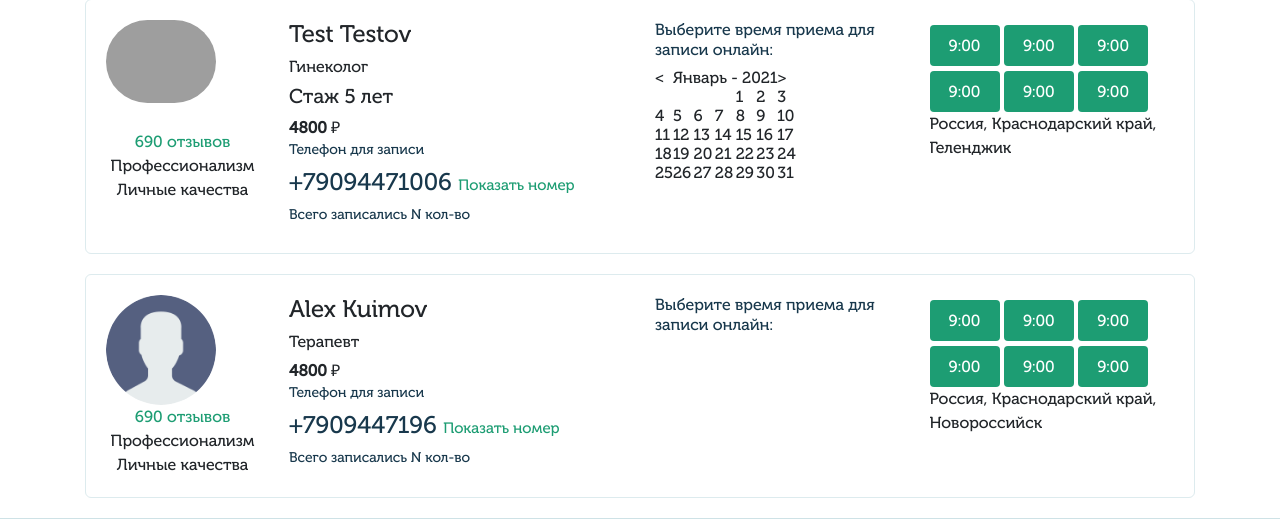
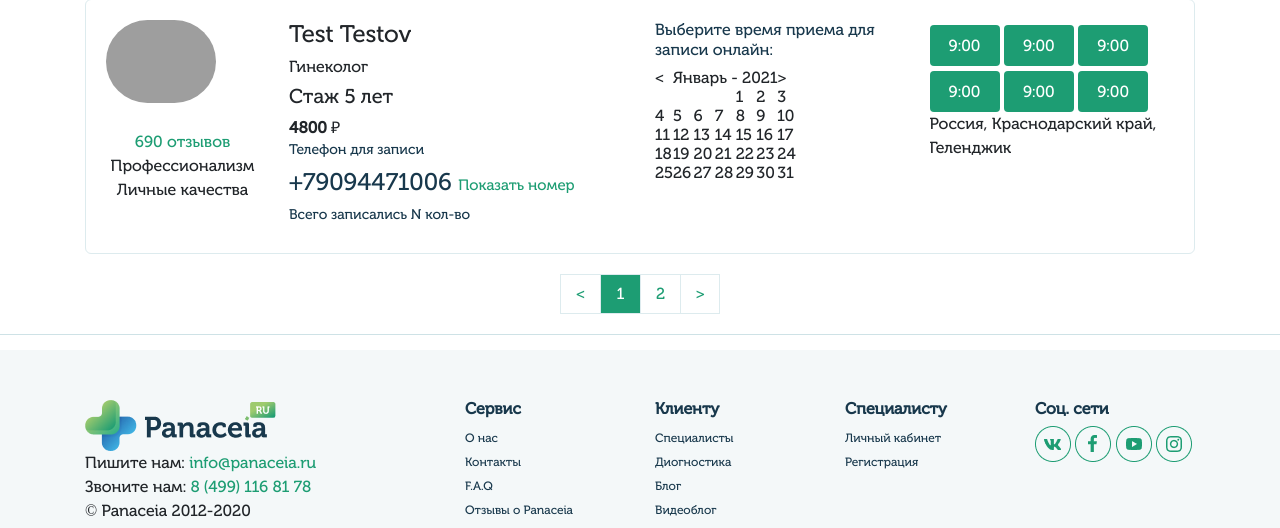
Before and after one commit to Alex-Kuimov/panaceia_python, a Django app: page /doctors/list/ in a window 1280 px wide. Shown: the part 628-1156 px from the top of the page. Run offline with Django 3.2, Linux system fonts and the light colour scheme; data comes from the database, SQL or seed files in the repository; some libraries are stand-ins or nearby versions; grey boxes are pictures that could not be loaded.

Commit message:
pagination

```diff
--- a/doctors/views.py
+++ b/doctors/views.py
@@ -3,6 +3,7 @@ import json
 from django.shortcuts import render
 from django.http import HttpResponse, Http404, HttpResponseRedirect
 from userprofile.models import UserMain, UserDoctor, User
+from django.core.paginator import Paginator, EmptyPage, PageNotAnInteger
 
 
 def doctors_map_view(request):
@@ -11,8 +12,17 @@ def doctors_map_view(request):
 
 
 def doctors_list_view(request):
-    users = User.objects.filter(groups__name='doctors')
+    object_list = User.objects.filter(groups__name='doctors')
+    paginator = Paginator(object_list, 1)
+    page = request.GET.get('page')
     doctors = list()
+
+    try:
+        users = paginator.page(page)
+    except PageNotAnInteger:
+        users = paginator.page(1)
+    except EmptyPage:
+        users = paginator.page(paginator.num_pages)
 
     for user in users:
         doctor_main = UserMain.objects.get(user=user)
@@ -30,7 +40,7 @@ def doctors_list_view(request):
 
         doctors.append(_doctor)
 
-    data = {'doctors': doctors}
+    data = {'doctors': doctors, 'page': page, 'users': users}
 
     return render(request, 'doctors_list.html', data)
 
@@ -46,7 +56,7 @@ def get_doctors_list(request):
         if doctor_main.avatar != '':
             avatar = 'media/' + str(doctor_main.avatar)
         else:
-            avatar = 'static/img/user.png'
+            avatar = 'medicsite/static/img/user.png'
 
         _doctor = {
             'id': doctor_main.id,
--- a/medicsite/settings.py
+++ b/medicsite/settings.py
@@ -137,5 +137,5 @@ EMAIL_HOST = 'mail.hosting.reg.ru'
 EMAIL_PORT = 587
 EMAIL_USE_TLS = True
 EMAIL_HOST_USER = 'robots@u1233610.isp.regruhosting.ru'
-EMAIL_HOST_PASSWORD = ''
+EMAIL_HOST_PASSWORD = 'H0g9P9y3'
 DEFAULT_FROM_EMAIL = 'robots@u1233610.isp.regruhosting.ru'
--- a/static/css/sp-style.css
+++ b/static/css/sp-style.css
@@ -75,3 +75,39 @@
     width: 500px;
     padding: 10px;
 }
+
+.pagination{
+    display: flex;
+    justify-content: center;
+    margin-bottom: 20px;
+}
+
+.pagination span,
+.pagination a{
+    border-left: 1px solid #DDEBEE;
+    border-top: 1px solid #DDEBEE;
+    border-bottom: 1px solid #DDEBEE;
+    width: 40px;
+    height: 40px;
+    display: flex;
+    justify-content: center;
+    align-items: center;
+}
+
+.pagination .start{
+    color: #1D9D73;
+}
+
+.pagination .end{
+    color: #1D9D73;
+    border-right: 1px solid #DDEBEE;
+}
+
+.pagination .active{
+    background: #1D9D73;
+    color: #fff;
+}
+
+.pagination a:hover{
+   text-decoration: none;
+}
--- a/static/js/sp-script.js
+++ b/static/js/sp-script.js
@@ -291,7 +291,7 @@ $(document).ready(function(){
 
                                 content += '</div>';
 
-                                objects.options.set('preset', 'islands#redIcon');
+                                objects.options.set('preset', 'islands#greenMedicalIcon');
                                 objects.properties.set('iconCaption', fio);
                                 objects.properties.set('balloonContentBody', content);
 
--- a/templates/doctors_list.html
+++ b/templates/doctors_list.html
@@ -143,6 +143,7 @@
                                     </div>
                                 {% endfor %}
 
+                                {% include "pagination.html" with page=users %}
                             </div>
                             <div class="tab-pane fade" id="rating" role="tabpanel" aria-labelledby="rating-tab">...</div>
                             <div class="tab-pane fade" id="experience" role="tabpanel" aria-labelledby="experience-tab">...</div>
--- /dev/null
+++ b/templates/pagination.html
@@ -0,0 +1,24 @@
+{% if users.has_other_pages %}
+    <div class="pagination">
+        {% if users.has_previous %}
+            <a href="?page={{ blog_list.previous_page_number }}" class="start"><</a>
+        {% else %}
+            <span class="start"><</span>
+        {% endif %}
+
+        {% for i in users.paginator.page_range %}
+            {% if users.number == i %}
+                <span class="active">{{ i }}</span>
+            {% else %}
+                <a href="?page={{ i }}">{{ i }}</a>
+            {% endif %}
+        {% endfor %}
+
+        {% if users.has_next %}
+            <a href="?page={{ blog_list.next_page_number }}" class="end">></a>
+        {% else %}
+            <span class="end">></span>
+        {% endif %}
+
+    </div>
+{% endif %}
```
Lines whose indentation alone changed are shown as unchanged.
